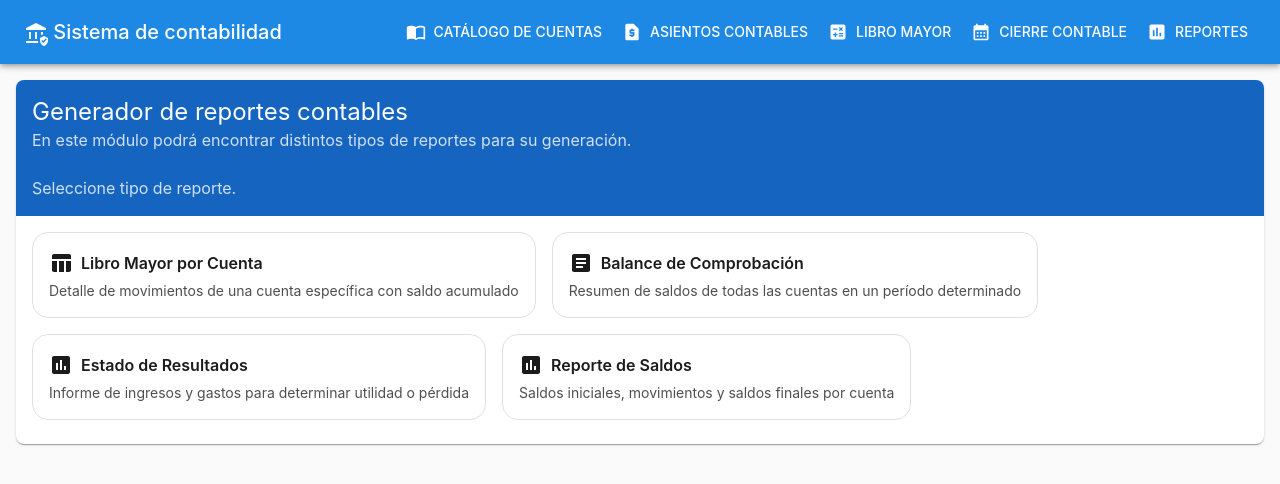
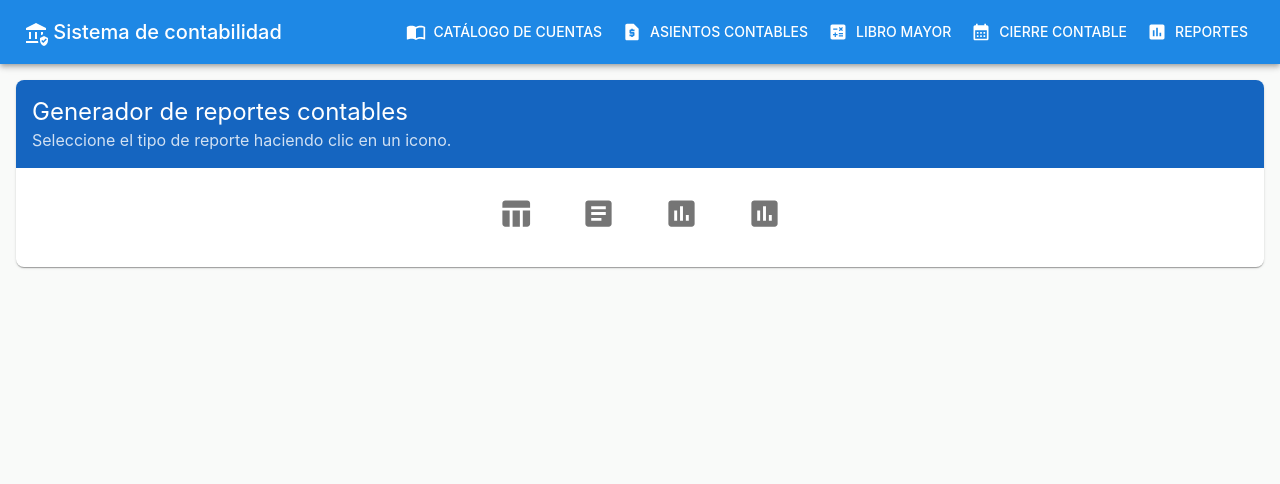
Before and after one commit to EliverG/contabilidad-web, a React (Vite) app: page /home/reportes in a window 1280 px wide. Shown: the top 484 px of the page. Built offline with nearby package versions, Linux system fonts and the light colour scheme.

Commit message:
add: placeholder buttons

```diff
--- a/src/views/Catalogos.tsx
+++ b/src/views/Catalogos.tsx
@@ -123,18 +123,21 @@ export default function Catalogos() {
                                                     variant="contained"
                                                     size="large"
                                                     color="inherit"
+                                                    title="Visualizar"
                                                 ><RemoveRedEye /></Button>
 
                                                 <Button
                                                     variant="contained"
                                                     size="large"
                                                     color="warning"
+                                                    title="Editar"
                                                 ><Edit/></Button>
 
                                                 <Button
                                                     variant="contained"
                                                     size="large"
                                                     color="error"
+                                                    title="Eliminar"
                                                 ><Delete/></Button>
 
                                             </td>
--- a/src/views/Reportes.tsx
+++ b/src/views/Reportes.tsx
@@ -1,34 +1,33 @@
 import { useState } from 'react';
-import { Card, CardContent, Grid } from '@mui/material';
+import { Card, CardContent, Grid, IconButton, Tooltip } from '@mui/material';
 import { InsertChart, Article, TableChart } from '@mui/icons-material';
 
 import HeaderCard from '../components/HeaderCard';
-import ReporteItem from '../components/ReportItem';
 
 const reportes = [
   {
     id: 'libro-mayor',
     title: 'Libro Mayor por Cuenta',
     description: 'Detalle de movimientos de una cuenta específica con saldo acumulado',
-    icon: <TableChart />,
+    icon: <TableChart fontSize="large" />,
   },
   {
     id: 'balance',
     title: 'Balance de Comprobación',
     description: 'Resumen de saldos de todas las cuentas en un período determinado',
-    icon: <Article />,
+    icon: <Article fontSize="large" />,
   },
   {
     id: 'estado-resultados',
     title: 'Estado de Resultados',
     description: 'Informe de ingresos y gastos para determinar utilidad o pérdida',
-    icon: <InsertChart />,
+    icon: <InsertChart fontSize="large" />,
   },
   {
     id: 'reporte-saldos',
     title: 'Reporte de Saldos',
     description: 'Saldos iniciales, movimientos y saldos finales por cuenta',
-    icon: <InsertChart />,
+    icon: <InsertChart fontSize="large" />,
   },
 ];
 
@@ -44,26 +43,21 @@ export default function Reportes() {
     <Card>
       <HeaderCard
         title="Generador de reportes contables"
-        subheader={
-          <>
-            En este módulo podrá encontrar distintos tipos de reportes para su generación.
-            <br />
-            <br />
-            Seleccione tipo de reporte.
-          </>
-        }
+        subheader="Seleccione el tipo de reporte haciendo clic en un icono."
       />
       <CardContent>
-        <Grid container spacing={2}>
+        <Grid container spacing={3} justifyContent="center">
           {reportes.map((reporte) => (
             <Grid key={reporte.id}>
-              <ReporteItem
-                title={reporte.title}
-                description={reporte.description}
-                icon={reporte.icon}
-                selected={selected === reporte.id}
-                onClick={() => handleSelect(reporte.id)}
-              />
+              <Tooltip title={`${reporte.title} - ${reporte.description}`} arrow>
+                <IconButton
+                  size="large"
+                  color={selected === reporte.id ? "primary" : "default"}
+                  onClick={() => handleSelect(reporte.id)}
+                >
+                  {reporte.icon}
+                </IconButton>
+              </Tooltip>
             </Grid>
           ))}
         </Grid>
```
